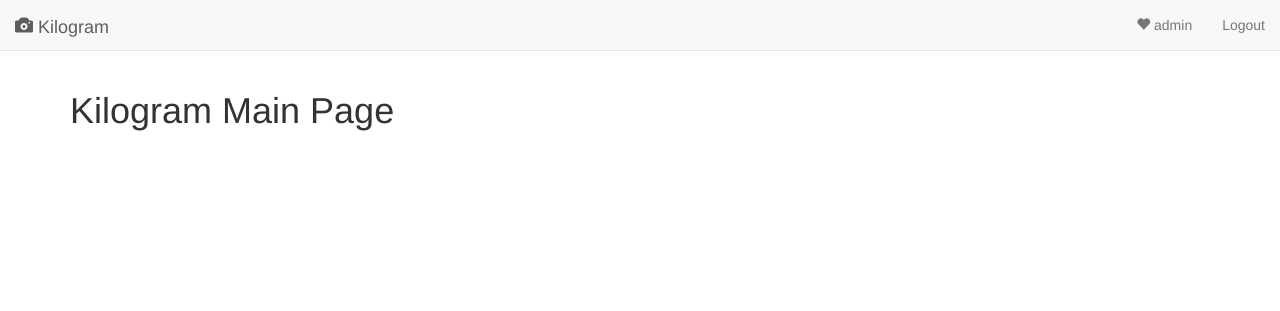
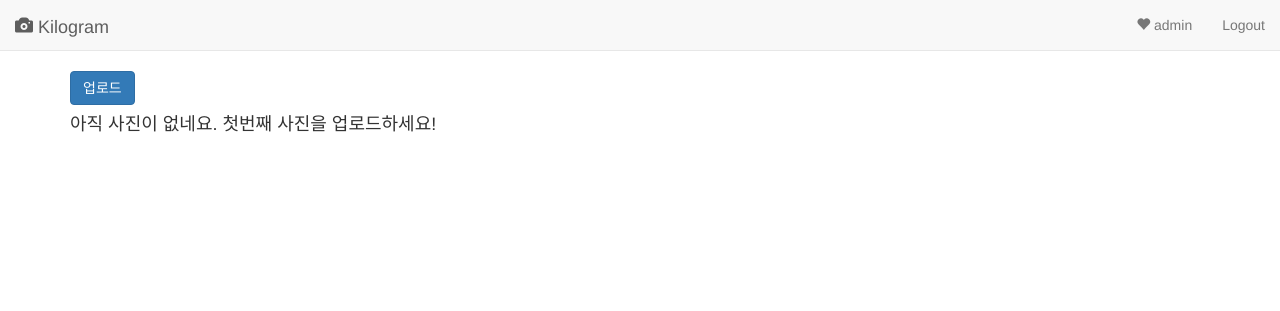
Before and after one commit to Hue9010/django_kilogram, a Django app: page / in a window 1280 px wide. Shown: the top 311 px of the page. Run offline with Django 3.2, Linux system fonts and the light colour scheme; a user stored in the database is signed in; data comes from the database, SQL or seed files in the repository; both versions use the stored data as it was after the commit; some libraries are stand-ins or nearby versions.

Commit message:
사진 업로드가 잘 안되던 부분 수정

```diff
--- a/kilogram/forms.py
+++ b/kilogram/forms.py
@@ -22,4 +22,4 @@ class UploadForm(forms.ModelForm):
     comment = forms.CharField(max_length = 255)
     class Meta:
         model = Photo
-        exclude = ('thumbnail_image','owner')
+        exclude = ('thumnail_image','owner')
--- a/kilogram/models.py
+++ b/kilogram/models.py
@@ -12,6 +12,7 @@ def user_path(instance, filename):
     # honux/absdfer.png
     return '%s/%s.%s' % (instance.owner.username, pid, extension)
 
+
 class Photo(models.Model):
     image = models.ImageField(upload_to = user_path)
     owner = models.ForeignKey(settings.AUTH_USER_MODEL)
--- a/kilogram/templates/kilogram/index.html
+++ /dev/null
@@ -1,6 +0,0 @@
-{% extends 'kilogram/base.html' %}
-{% block content %}
-
-<h1>Kilogram Main Page</h1>
-
-{% endblock %}
--- /dev/null
+++ b/kilogram/templates/kilogram/photo_list.html
@@ -0,0 +1,41 @@
+{% extends 'kilogram/base.html' %}
+{% block content %}
+
+<p> <a class="btn btn-primary" href="{% url 'kilogram:upload'%}">업로드</a></p>
+
+  {% if user_photo_list %}
+  {% for photo in user_photo_list %}
+  <div class="panel panel-default" align="center">
+    <div class="panel-heading"><h4>{{photo.owner.username}}</h4></div>
+    <div class="panel-body">
+      {% if photo.image.width > 800 %}
+      <p><img src = '{{photo.image.url}}' width='600' /> <br>
+        {% else %}
+        <p><img src = '{{photo.image.url}}' /> <br>
+          {% endif %}
+          {{photo.comment}}</p>
+      </div>
+    </div>
+      {% endfor %}
+      {% else %}
+      <h4>아직 사진이 없네요. 첫번째 사진을 업로드하세요!</h4>
+      {% endif %}
+
+    <!-- pagenation nav -->
+    {% if is_paginated %}
+    <nav aria-label="...">
+        <ul class="pager">
+          {% if page_obj.has_previous %}
+          <li><a href="{%url 'kilogram:index'%}?page={{ page_obj.previous_page_number }}">이전</a></li>
+          {% endif %}
+          <li> <a href="#">페이지 {{ page_obj.number }} / {{ page_obj.paginator.num_pages }} </a></li>
+          {% if page_obj.has_next %}
+          <li>
+            <a href="{%url 'kilogram:index'%}?page={{ page_obj.next_page_number }}">다음</a>
+          </li>
+          {% endif %}
+        </ul>
+    </nav>
+    {% endif %}
+
+{% endblock %}
--- a/kilogram/views.py
+++ b/kilogram/views.py
@@ -1,5 +1,6 @@
 from django.shortcuts import render, redirect
 from django.views.generic.base import TemplateView
+from django.views.generic.list import ListView
 from django.views.generic.edit import CreateView
 # from django.contrib.auth.forms import UserCreationForm
 from django.core.urlresolvers import reverse_lazy
@@ -21,8 +22,14 @@ def upload(request):
     form = UploadForm()
     return render(request, 'kilogram/upload.html', {'form': form})
 
-class IndexView(TemplateView):
-    template_name = 'kilogram/index.html'
+class IndexView(ListView):
+    # model = Photo
+    context_object_name = 'user_photo_list'
+    paginate_by = 2
+
+    def get_queryset(self):
+        user = self.request.user
+        return user.photo_set.all().order_by('-pub_date')
 
 class CreateUserView(CreateView):
     template_name = 'registration/signup.html'
--- a/mysite/settings.py
+++ b/mysite/settings.py
@@ -124,5 +124,6 @@ STATIC_ROOT = os.path.join(BASE_DIR, 'static')
 # Auth settings
 LOGIN_REDIRECT_URL = '/kilogram/'
 
+# media url
 MEDIA_URL = '/files/'
 MEDIA_ROOT = os.path.join(BASE_DIR, 'uploads')
--- a/mysite/urls.py
+++ b/mysite/urls.py
@@ -23,8 +23,8 @@ urlpatterns = [
     url(r'^$', kilogram_views.IndexView.as_view(), name = 'root'),
     url(r'^kilogram/', include('kilogram.urls')),
     url(r'^accounts/', include('django.contrib.auth.urls')),
-    url(r'^accounts/signup/$', kilogram_views.CreateUserView.as_view(), name = 'signup'),
-    url(r'^accounts/signup/done/$', kilogram_views.RegisteredView.as_view(), name = 'create_user_done'),
+    url(r'^accounts/signup$', kilogram_views.CreateUserView.as_view(), name = 'signup'),
+    url(r'^accounts/signup/done$', kilogram_views.RegisteredView.as_view(), name = 'create_user_done'),
 ]
 
-urlpatterns += static(settings.MEDIA_URL, document_root=settings.MEDIA_ROOT)
+urlpatterns += static(settings.MEDIA_URL, document_root = settings.MEDIA_ROOT)
```
Also changed, not shown: kilogram/templates/kilogram/upload.html (+4 -3 lines), db.sqlite3, uploads/chiken2/djuomQvH.jpg (added), uploads/chiken2/nZJPFuqK.png (added), uploads/chiken2/nwqvFmwF.png (added).
